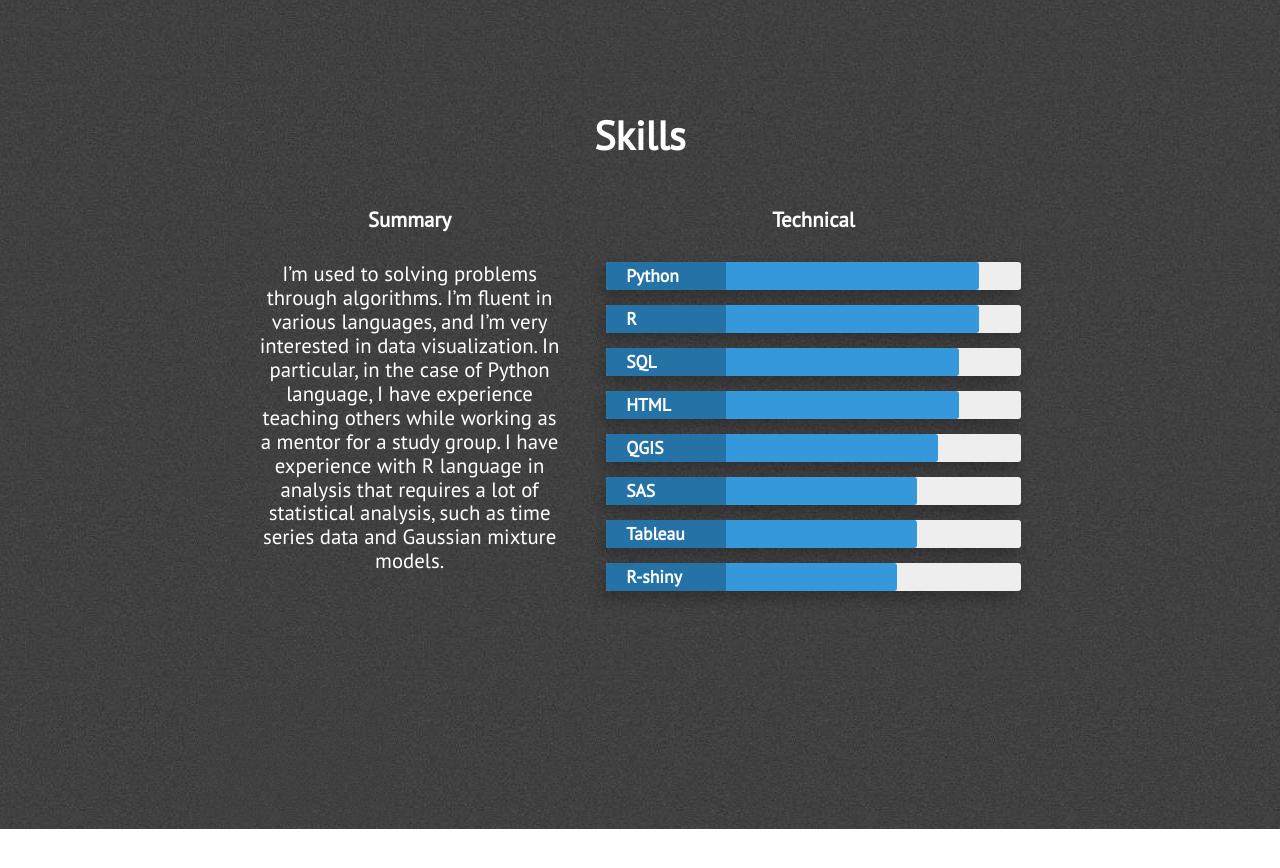
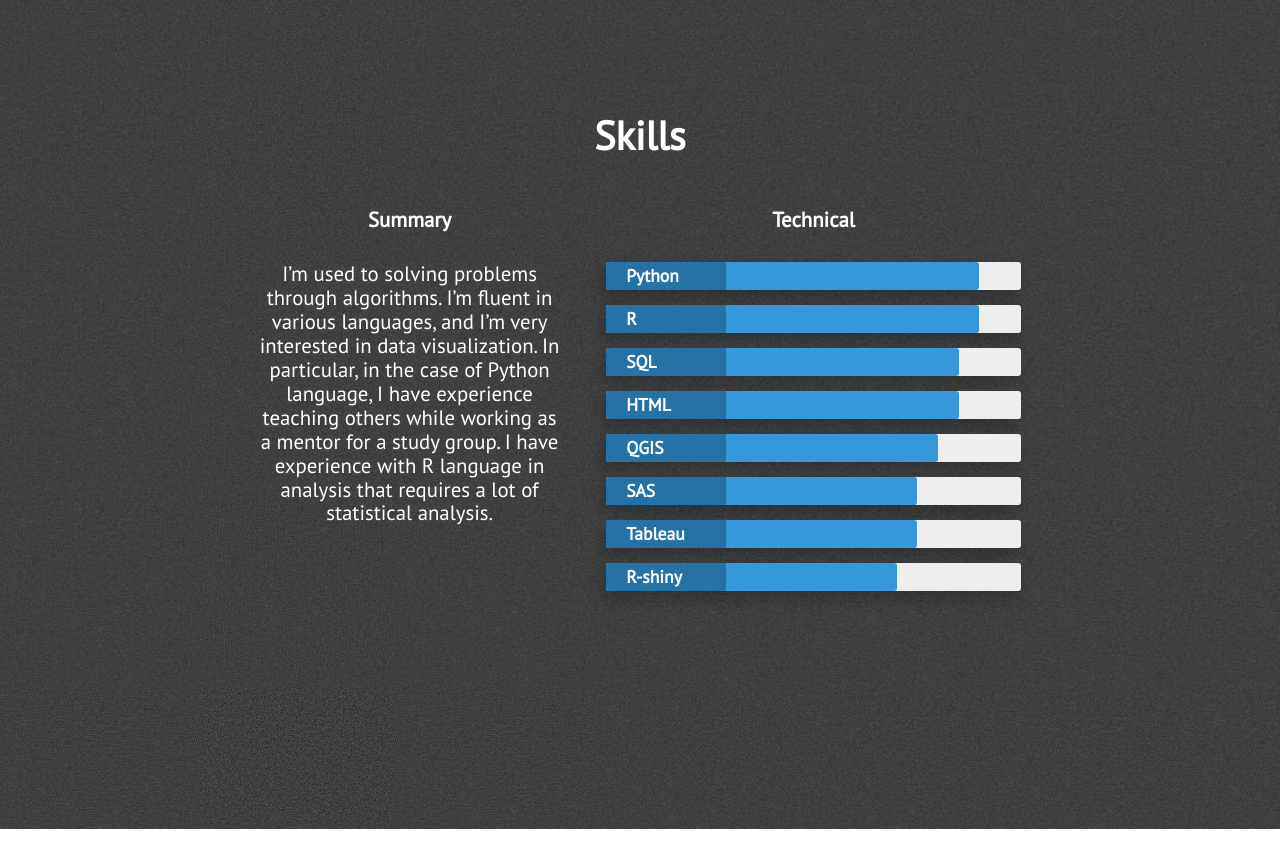
Before and after one commit to YoungheeGGO/YoungheeGGo.github.io, a Jekyll site: the page built from index.html, in a window 1280 px wide and 900 px high, scrolled down 2071 px. Shown: the top 868 px of the window. Built offline with Jekyll 4.4.1, drawn with Linux system fonts in a browser that asks for light colours; nearby versions of some CDN libraries.

Commit message:
Update skills.html

```diff
--- a/_includes/skills.html
+++ b/_includes/skills.html
@@ -8,7 +8,7 @@
                 <div class="what-i-do">
                     <h3 class="center-align skills-subsection">Summary</h3>
                     <p class="paragraph-text center-align">
-                        I’m used to solving problems through algorithms. I’m fluent in various languages, and I’m very interested in data visualization. In particular, in the case of Python language, I have experience teaching others while working as a mentor for a study group. I have experience with R language in analysis that requires a lot of statistical analysis, such as time series data and Gaussian mixture models.
+                        I’m used to solving problems through algorithms. I’m fluent in various languages, and I’m very interested in data visualization. In particular, in the case of Python language, I have experience teaching others while working as a mentor for a study group. I have experience with R language in analysis that requires a lot of statistical analysis.
                     </p>
                 </div>
                 <div class="technical-skills">
```
